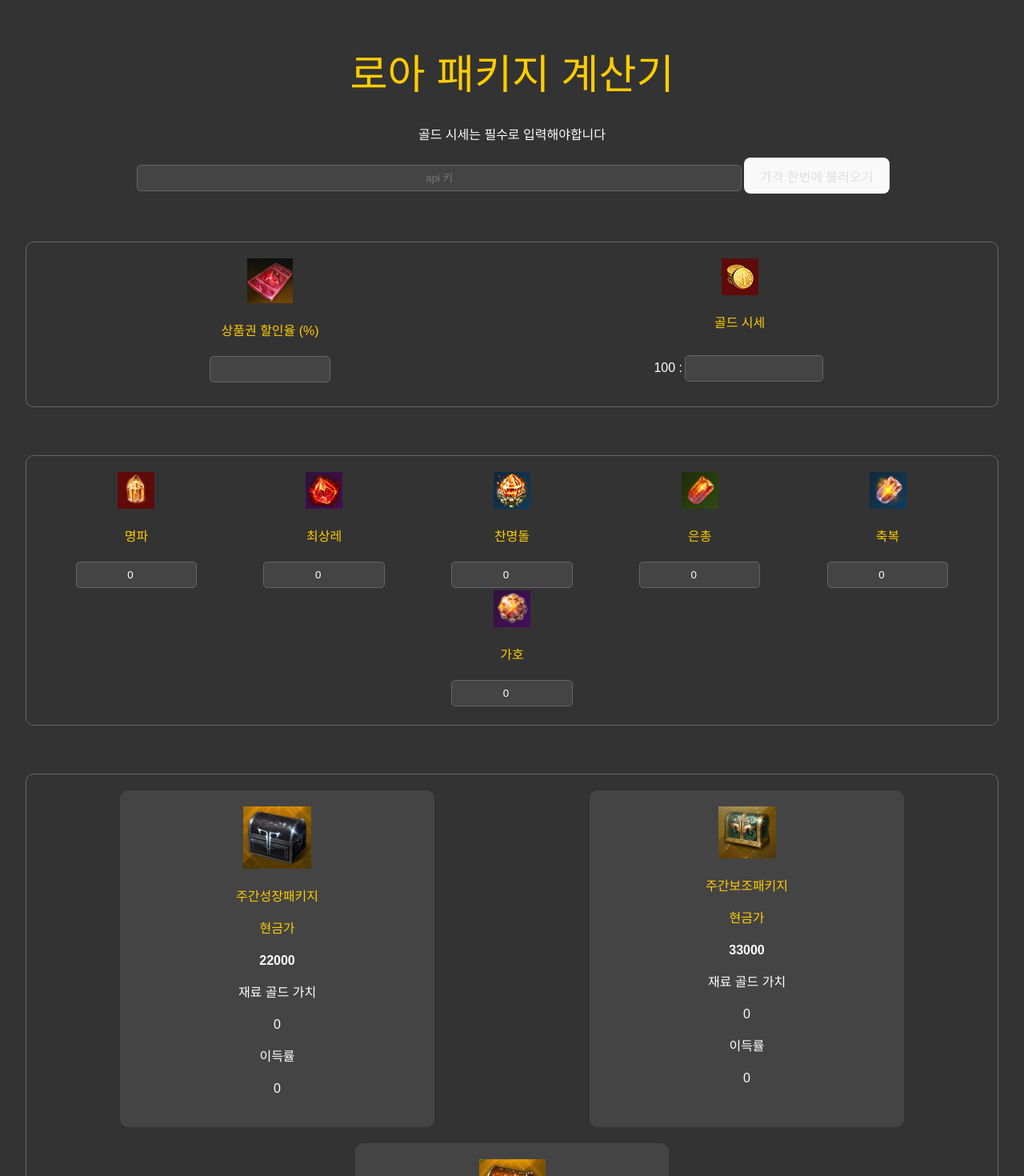
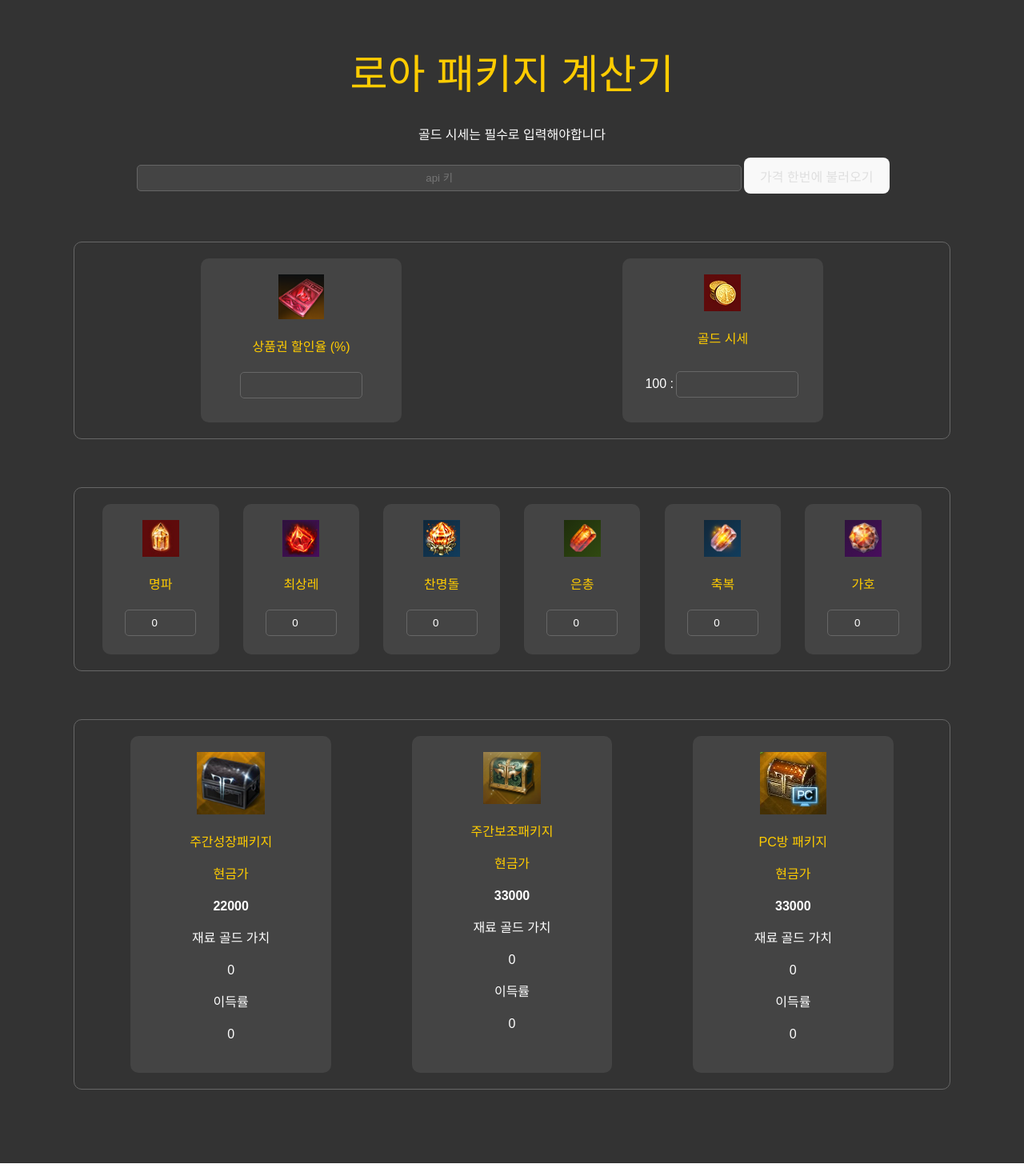
Before and after one commit to Bianchkkkk/lost-package-calc, a React (Vite) app: page / in a window 1280 px wide. Shown: the top 1470 px of the page at 80% size. Built offline with nearby package versions, Linux system fonts and the light colour scheme; no server answers.

Commit message:
style update

```diff
--- a/src/App.css
+++ b/src/App.css
@@ -36,7 +36,7 @@ input[type="number"] {
 
 input[type="text"]:hover,
 input[type="number"]:hover {
-  background-color: #555;
+  background-color: #292929;
 }
 
 button {
@@ -60,10 +60,10 @@ button:hover {
   display: flex;
   justify-content: space-around;
   flex-wrap: wrap;
-  margin: 60px 0;
+  margin: 60px 60px;
   border:#666 solid 1px;
   border-radius: 10px;
-  padding: 20px;
+  padding: 0 20px;
 }
 
 .gold_box {
@@ -72,16 +72,35 @@ button:hover {
   align-items: center;
   flex-wrap: wrap;
 }
+.item_item {
+  background-color: #444;
+  padding: 20px;
+  border-radius: 10px;
+  margin: 20px 0;
+  width: 10%;
+  transition: background-color 0.3s ease;
+}
 
+.cash_item {
+  background-color: #444;
+  padding: 20px;
+  border-radius: 10px;
+  margin: 20px 0;
+  width: 20%;
+  transition: background-color 0.3s ease;
+
+}
 .result_item {
   background-color: #444;
   padding: 20px;
   border-radius: 10px;
-  margin-bottom: 20px;
-  width: 30%;
+  margin: 20px 0;
+  width: 20%;
   transition: background-color 0.3s ease;
 }
 
+.item_item:hover,
+.cash_item:hover,
 .result_item:hover {
   background-color: #555;
 }
--- a/src/App.jsx
+++ b/src/App.jsx
@@ -86,7 +86,7 @@ function App() {
           <button onClick={handleApiKeyUpdate}>가격 한번에 불러오기</button>
         </div>
         <div className='cash_box'>
-        <div>
+          <div className='cash_item'>
             <img src="/lost-package-calc/coupon.png" alt="coupon" />
             <p className='title'>상품권 할인율 (%)</p>
             <div>
@@ -108,7 +108,7 @@ function App() {
               }/>
             </div>
           </div>
-        <div>
+          <div className='cash_item'>
             <img src="/lost-package-calc/gold.png" alt="gold" />
             <p className='title'>골드 시세</p>
 
@@ -135,7 +135,7 @@ function App() {
         </div>
         <div className='item_box'>
           {items.map(item => (
-            <div key={item.id}>
+            <div className='item_item' key={item.id}>
               <img src={`/lost-package-calc/${item.name}.png`} alt={item.name} />
               <p className='title'>{item.korName}</p>
               <div>
```
Lines whose indentation alone changed are shown as unchanged.
